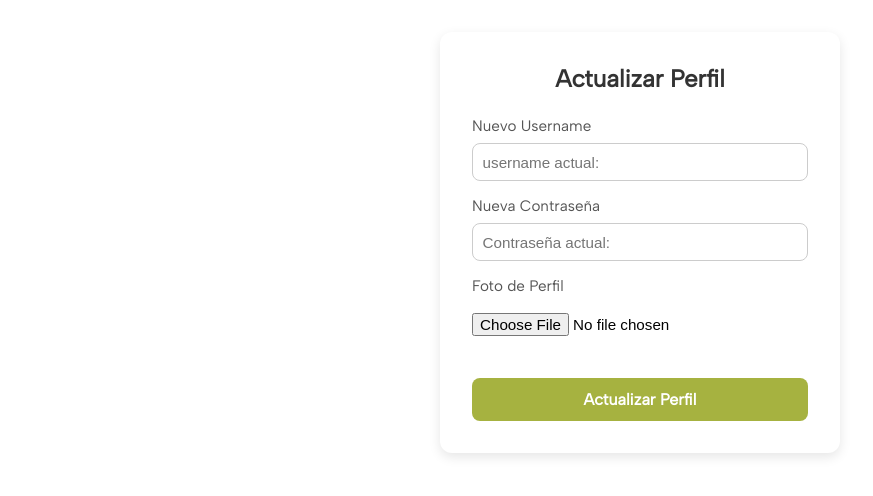
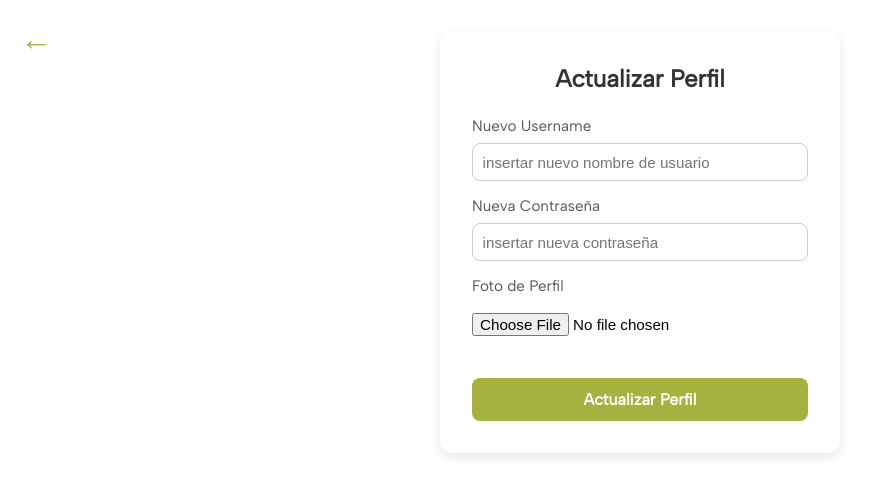
Before and after one commit to Abrojito/Laboratorio1, a React (Vite) app in the folder Front(era)/: page /me/update in a window 1280 px wide. Shown: the top 496 px of the page, without its empty margins (0-873 px from the left). Built offline with nearby package versions, Linux system fonts and the light colour scheme; no server answers; sample sign-in values are in the browser's storage.

Commit message:
felchas para volver a la pagina anterior arregladas

```diff
--- /dev/null
+++ b/Front(era)/src/components/BackButton.tsx
@@ -0,0 +1,25 @@
+import { useNavigate } from 'react-router-dom';
+
+const BackButton = () => {
+    const navigate = useNavigate();
+
+    return (
+        <button
+            onClick={() => navigate(-1)}
+            style={{
+                background: 'none',
+                border: 'none',
+                fontSize: '2rem',
+                cursor: 'pointer',
+                color: '#A6B240',
+                position: 'absolute',
+                top: '20px',
+                left: '20px',
+            }}
+        >
+            ←
+        </button>
+    );
+};
+
+export default BackButton;
--- a/Front(era)/src/pages/MyRecipes.tsx
+++ b/Front(era)/src/pages/MyRecipes.tsx
@@ -1,5 +1,6 @@
 import React, { useEffect, useState } from 'react';
 import { useNavigate } from 'react-router-dom';
+import BackButton from "../components/BackButton.tsx";
 
 interface Recipe {
   id: number;
@@ -64,6 +65,8 @@ const MyRecipes: React.FC = () => {
   };
 
   return (
+      <div>
+        <BackButton />
       <div style={styles.container}>
         <h2 style={styles.title}>Mis Recetas</h2>
 
@@ -104,6 +107,7 @@ const MyRecipes: React.FC = () => {
         )}
 
         {error && <div style={styles.error}>{error}</div>}
+      </div>
       </div>
   );
 };
--- a/Front(era)/src/pages/Profile.tsx
+++ b/Front(era)/src/pages/Profile.tsx
@@ -2,6 +2,7 @@ import React, { useEffect, useState } from 'react';
 import { useNavigate } from 'react-router-dom';
 import { fetchProfile } from '../api/userApi';
 import '../styles/Profile.css';
+import BackButton from "../components/BackButton.tsx";
 
 interface UserProfile {
     username: string;
@@ -34,6 +35,8 @@ const Profile: React.FC = () => {
     if (!profile) return <div className="loading">Loading…</div>;
 
     return (
+        <div>
+            <BackButton />
         <div className="profile-container">
             <h2 className="profile-title">Profile</h2>
             <div className="profile-pic-wrapper">
@@ -51,6 +54,7 @@ const Profile: React.FC = () => {
                 navigate('/start');
             }}>Logout</button>
         </div>
+        </div>
     );
 };
 
--- a/Front(era)/src/pages/auth/UpdateProfile.tsx
+++ b/Front(era)/src/pages/auth/UpdateProfile.tsx
@@ -1,6 +1,7 @@
 import { useState } from 'react';
 import { updateProfile } from '../../api/userApi';
 import { useNavigate } from 'react-router-dom';
+import BackButton from '../../components/BackButton';
 
 const UpdateProfile = () => {
     const [username, setUsername] = useState('');
@@ -42,7 +43,8 @@ const UpdateProfile = () => {
         }
     };
 
-    return (
+    return (<div>
+        <BackButton />
         <div style={styles.container}>
             <h2 style={styles.title}>Actualizar Perfil</h2>
 
@@ -55,7 +57,7 @@ const UpdateProfile = () => {
                         type="text"
                         value={username}
                         onChange={(e) => setUsername(e.target.value)}
-                        placeholder="username actual: "
+                        placeholder="insertar nuevo nombre de usuario"
                         style={styles.input}
                     />
                 </div>
@@ -66,7 +68,7 @@ const UpdateProfile = () => {
                         type="password"
                         value={password}
                         onChange={(e) => setPassword(e.target.value)}
-                        placeholder="Contraseña actual: "
+                        placeholder="insertar nueva contraseña"
                         style={styles.input}
                     />
                 </div>
@@ -83,6 +85,7 @@ const UpdateProfile = () => {
 
                 <button type="submit" style={styles.button}>Actualizar Perfil</button>
             </form>
+        </div>
         </div>
     );
 };
```
